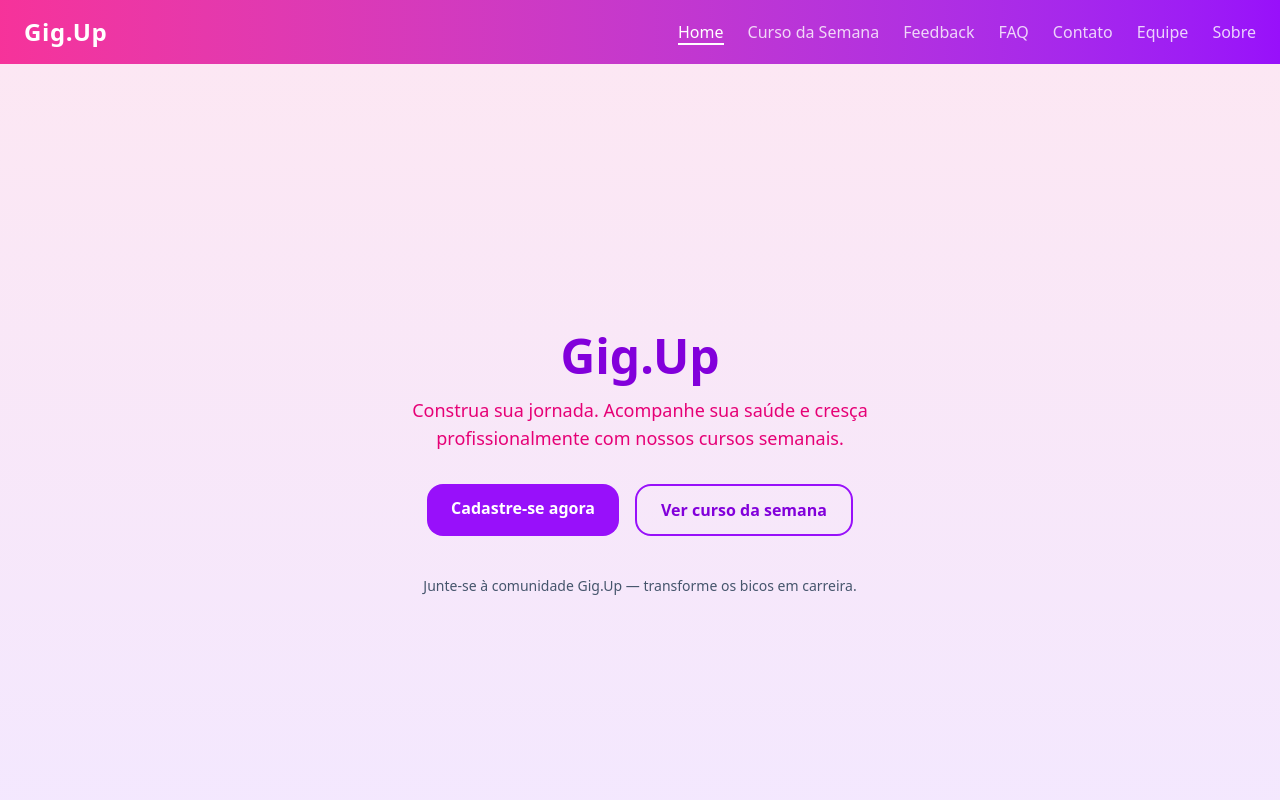
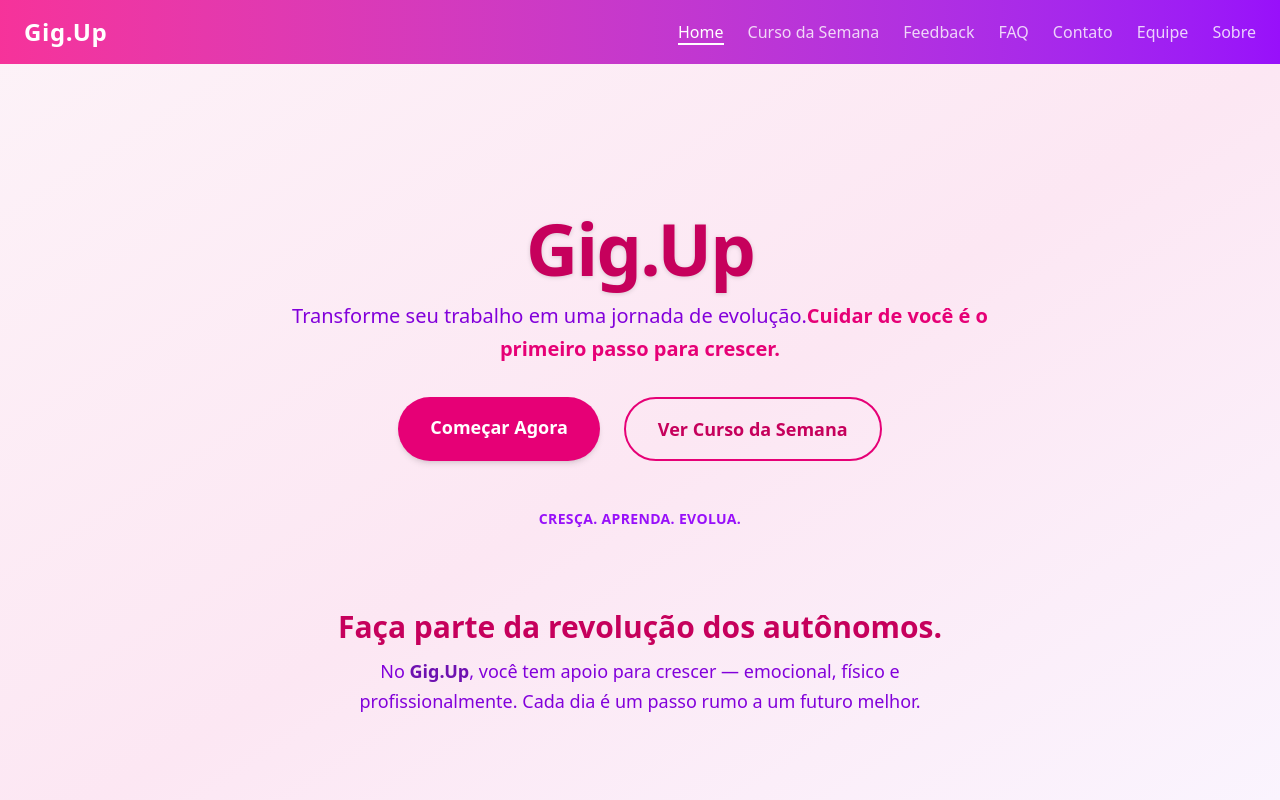
Before and after one commit to ChallengeFiap1tdspo/global-solution, a React (Vite) app in the folder motivagig/: page / in a window 1280 px wide. Shown: the top 800 px of the page. Built offline with nearby package versions, Linux system fonts and the light colour scheme.

Commit message:
feat: adicionando conteudo na home

```diff
--- a/motivagig/src/routes/Home/index.tsx
+++ b/motivagig/src/routes/Home/index.tsx
@@ -2,30 +2,56 @@ import { Link } from "react-router-dom";
 
 export default function Home() {
   return (
-    <div className="min-h-screen flex flex-col items-center justify-center text-center bg-gradient-to-b from-pink-100 to-purple-100 p-8">
-      <h1 className="text-5xl font-extrabold text-purple-700">Gig.Up</h1>
-      <p className="mt-4 text-lg text-pink-600 max-w-xl">
-        Construa sua jornada. Acompanhe sua saúde e cresça profissionalmente com nossos cursos semanais.
+    <section className="min-h-screen flex flex-col justify-center items-center text-center px-6 py-12 bg-gradient-to-br from-pink-50 via-pink-100 to-purple-50 text-purple-900 relative overflow-hidden">
+
+      <div className="absolute inset-0 -z-10">
+        <div className="absolute top-20 left-1/4 w-80 h-80 bg-pink-300 opacity-30 rounded-full blur-3xl animate-pulse"></div>
+        <div className="absolute bottom-10 right-1/3 w-96 h-96 bg-purple-400 opacity-20 rounded-full blur-3xl animate-ping"></div>
+      </div>
+
+      <div className="max-w-3xl">
+        <h1 className="text-6xl sm:text-7xl font-extrabold mb-4 tracking-tight drop-shadow-sm text-pink-700">
+          Gig.Up
+        </h1>
+
+        <p className="text-lg sm:text-xl leading-relaxed mb-8 text-purple-700 font-medium">
+          Transforme seu trabalho em uma jornada de evolução.
+          <span className="text-pink-600 font-semibold">
+            Cuidar de você é o primeiro passo para crescer.
+          </span>
         </p>
 
-      <div className="mt-8 flex flex-col sm:flex-row gap-4">
+        <div className="flex flex-col sm:flex-row justify-center gap-6 mb-12">
           <Link
             to="/cadastro"
-          className="px-6 py-3 bg-purple-600 text-white rounded-2xl font-semibold hover:bg-pink-500 transition"
+            className="px-8 py-4 bg-pink-600 text-white rounded-full font-semibold text-lg shadow-md hover:bg-pink-500 hover:scale-105 transition-transform duration-300"
           >
-          Cadastre-se agora
+            Começar Agora
           </Link>
+
           <Link
             to="/curso-semana"
-          className="px-6 py-3 border-2 border-purple-600 text-purple-700 rounded-2xl font-semibold hover:bg-purple-50 transition"
+            className="px-8 py-4 border-2 border-pink-600 text-pink-700 rounded-full font-semibold text-lg hover:bg-pink-50 hover:scale-105 transition-transform duration-300"
           >
-          Ver curso da semana
+            Ver Curso da Semana
           </Link>
         </div>
 
-      <p className="mt-10 text-sm text-slate-600">
-        Junte-se à comunidade Gig.Up — transforme os bicos em carreira.
+        <p className="text-sm uppercase tracking-wide font-semibold text-purple-600">
+          Cresça. Aprenda. Evolua.
         </p>
       </div>
+
+      <div className="mt-20 max-w-2xl text-center text-purple-700">
+        <h2 className="text-2xl sm:text-3xl font-bold mb-3 text-pink-700">
+          Faça parte da revolução dos autônomos.
+        </h2>
+        <p className="text-lg leading-relaxed">
+          No <span className="font-bold text-purple-800">Gig.Up</span>, você tem
+          apoio para crescer — emocional, físico e profissionalmente.
+          Cada dia é um passo rumo a um futuro melhor.
+        </p>
+      </div>
+    </section>
   );
 }
```
Lines whose indentation alone changed are shown as unchanged.
